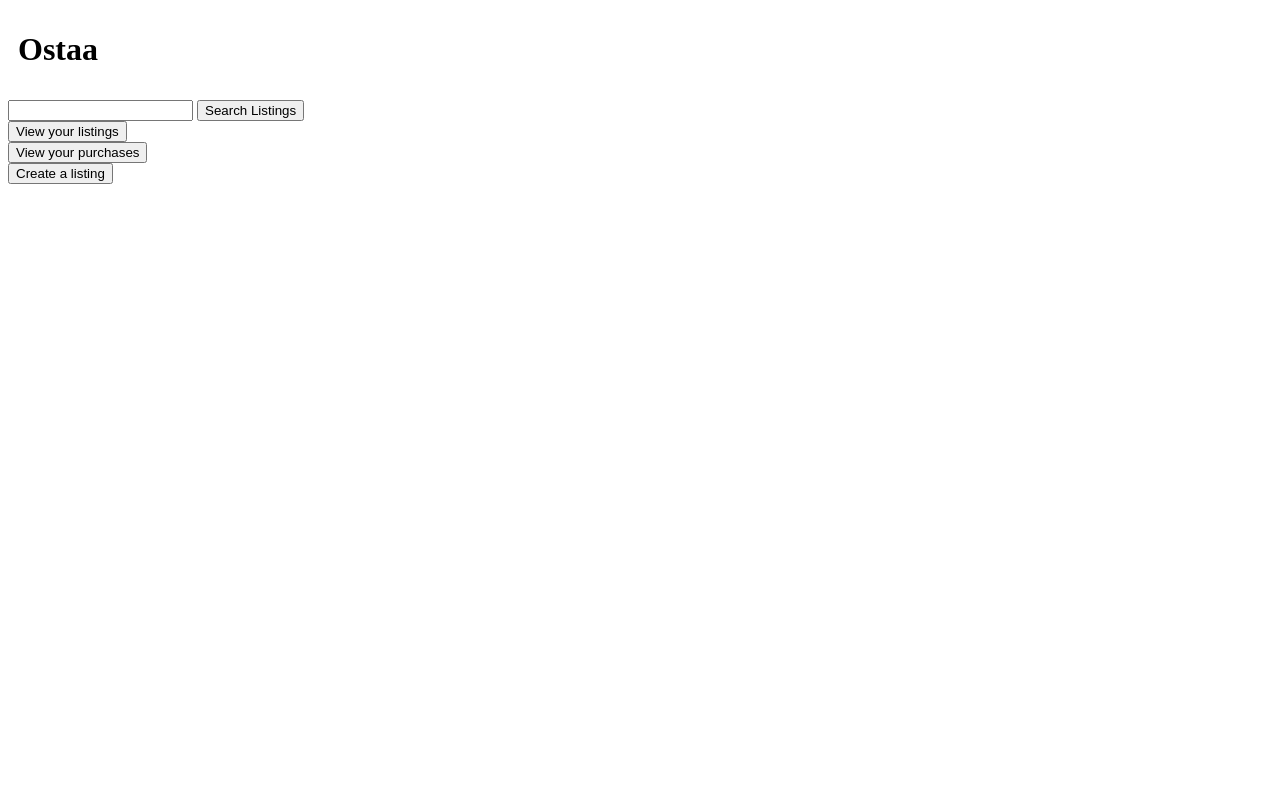
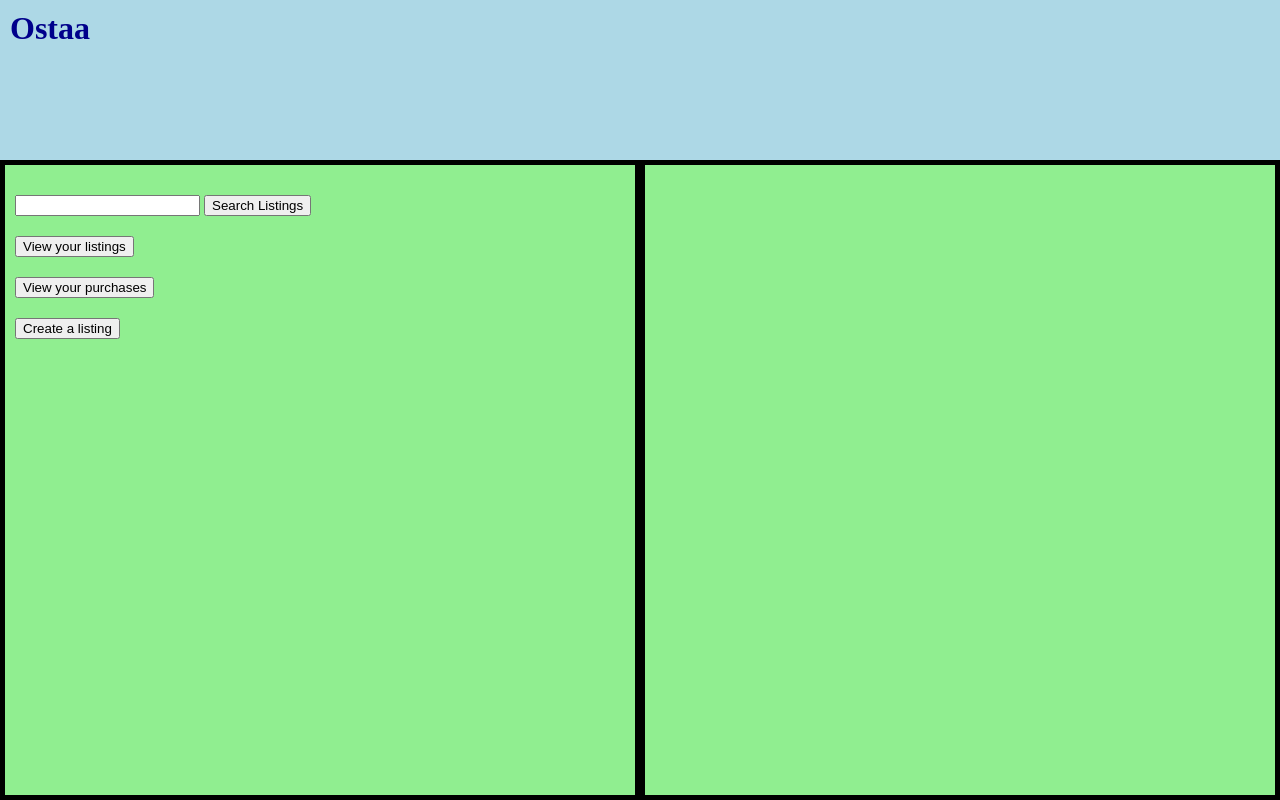
Before and after one commit to ninetyonenichols/CSC337-10-Ostaa-V2, a website: page 10/public_html/home.html in a window 1280 px wide. Drawn offline with nearby package versions, Linux system fonts and the light colour scheme; no server answers.

Commit message:
Bux fixes. GUI improvements.

```diff
--- a/10/public_html/home.css
+++ b/10/public_html/home.css
@@ -4,8 +4,22 @@
  * Class: CSC337
  */
 
+* {
+  margin: 0;
+}
+
+html, body {
+  height: 100%;
+}
+
+header {
+  height: 20%;
+  background-color: lightblue;
+}
+
 h1 {
   padding: 10px;
+  color: darkblue;
 }
 
 form {
@@ -20,3 +34,17 @@ label {
 .in-field {
   padding: 10px;
 }
+
+#main-content {
+  height: 80%;
+  background-color: lightgreen;
+}
+
+#input-area, #listings-area {
+  float: left;
+  width: 50%;
+  height: 100%;
+  box-sizing: border-box;
+  border: 5px solid black;
+  border-collapse: collapse;
+}
--- a/10/public_html/home.html
+++ b/10/public_html/home.html
@@ -21,27 +21,30 @@
       crossorigin="anonymous">
     </script>
   </head>
-  <body>
+  <body onload="buildWelcome()">
     <header>
       <h1>Ostaa</h1>
     </header>
-    <div id="mainContent">
-      <div id="inputArea">
-        <div id="inField">
+    <div id="main-content">
+      <div id="input-area">
+        <div class="in-field">
+          <h2 id="welcome"></h2>
+        </div>
+        <div class="in-field">
           <input type="text" id="search-bar">
           <input type="button" onclick="searchListings()" value="Search Listings">
         </div>
-        <div id="inField">
+        <div class="in-field">
           <input type="button" onclick="viewListings()" value="View your listings">
         </div>
-        <div id="inField">
+        <div class="in-field">
           <input type="button" onclick="viewPurchases()" value="View your purchases">
         </div>
-        <div id="inField">
+        <div class="in-field">
           <input type="button" onclick="createListing()" value="Create a listing">
         </div>
       </div>
-      <div id="listingsArea">
+      <div id="listings-area">
       </div>
     </div>
   </body>
--- a/10/public_html/home.js
+++ b/10/public_html/home.js
@@ -16,7 +16,7 @@ function searchListings() {
   $.ajax({
     url: `/search/items/${keyword}`,
     method: 'GET',
-    success: (data) => buildListingArea(data);
+    success: (data) => { buildListingArea(data) }
   })
 }
 
@@ -27,7 +27,7 @@ function viewListings() {
   $.ajax({
     url: '/get/listings/',
     method: 'GET',
-    success: (data) => buildListingArea(data);
+    success: (data) => { buildListingArea(data) }
   })
 }
 
@@ -38,18 +38,15 @@ function viewPurchases() {
   $.ajax({
     url: '/get/purchases/',
     method: 'GET',
-    success: (data) => buildListingArea(data);
+    success: (data) => { buildListingArea(data) }
   })
 }
 
 /*
  * Creates a new listing for the user.
  */
-function createListings() {
-  $.ajax({
-    url: '/public_html/post.html',
-    method: 'GET'
-  })
+function createListing() {
+  window.location.href="/post.html";
 }
 
 /*
@@ -72,3 +69,14 @@ function serializeListing(listing) {
   let listingHtml = "Lorem Ipsum";
   return listingHtml;
 }
+
+/*
+ * This function builds the welcome message
+ */
+function buildWelcome() {
+  $.ajax({
+    url: '/welcome',
+    method: 'GET',
+    success: (data) => { $('#welcome').text(`Welcome ${data}! What would you like to do?`) }
+  })
+}
--- a/10/public_html/index.css
+++ b/10/public_html/index.css
@@ -4,8 +4,21 @@
  * Class: CSC337
  */
 
+body {
+  background-color: lightblue;
+}
+
 h1 {
   padding: 10px;
+  color: darkblue;
+}
+
+h2 {
+  color: darkblue;
+}
+
+p {
+  color: red;
 }
 
 form {
--- a/10/public_html/index.js
+++ b/10/public_html/index.js
@@ -31,8 +31,8 @@ function login() {
       password: $('#acct-pass').val()
     },
     success: (data) => {
-      if (data == "login successful") { window.location.href="/home.html"; }
-      else { $('#login-status').text('Invalid username or password.'); }
+      $('#login-status').text(data);
+      if (data == "Login successful") { window.location.href="/home.html"; }
     }
   });
 }
--- a/10/public_html/post.css
+++ b/10/public_html/post.css
@@ -4,8 +4,17 @@
  * Class: CSC337
  */
 
+body {
+  background-color: lightblue;
+}
+
 h1 {
-  padding: 10px;
+  padding: 10px 20px;
+  color: darkblue;
+}
+
+h2 {
+  color: darkblue;
 }
 
 form {
--- a/10/public_html/post.js
+++ b/10/public_html/post.js
@@ -21,3 +21,4 @@ function addItem() {
       seller: $('#seller').val()
     }
   });
+}
```
Also changed, not shown: 10/public_html/index.html (+8 -8 lines), 10/public_html/post.html (+2 -2 lines).
